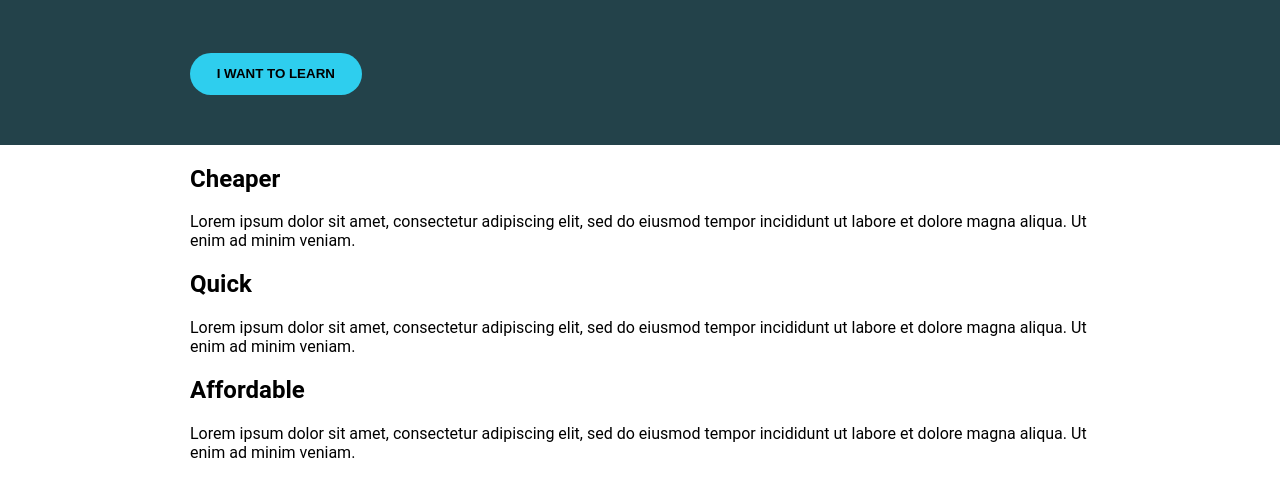
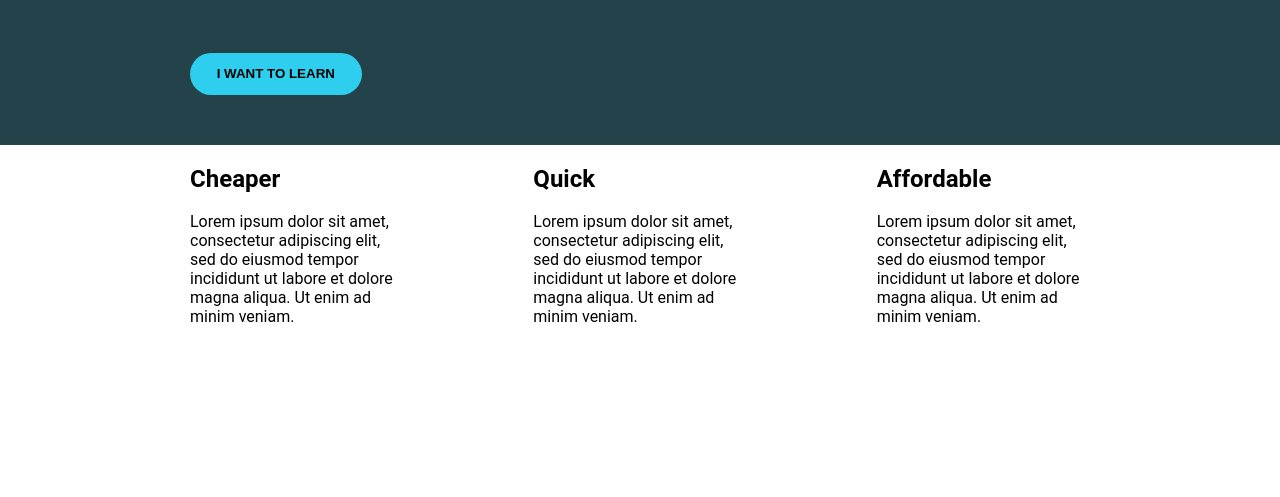
Before and after one commit to ruth-chirwa/21-day-challenge-CPL, a plain HTML site: page day 08/index.html in a window 1280 px wide. Shown: the part 233-730 px from the top of the page. Drawn offline with Linux system fonts and the light colour scheme.

Commit message:
added a combinator

```diff
--- a/day 08/style.css
+++ b/day 08/style.css
@@ -16,6 +16,18 @@
 
    margin: 0 auto;
 
+  }
+  .row{
+    display: flex;
+    flex-direction: row;
+    gap: 100px;
+  }
+  .col{
+
+    width: 100%;
+  }
+  .col + .col{
+    margin-left: 30px;
   }
   .intro-content{
     width: 60%;
```
